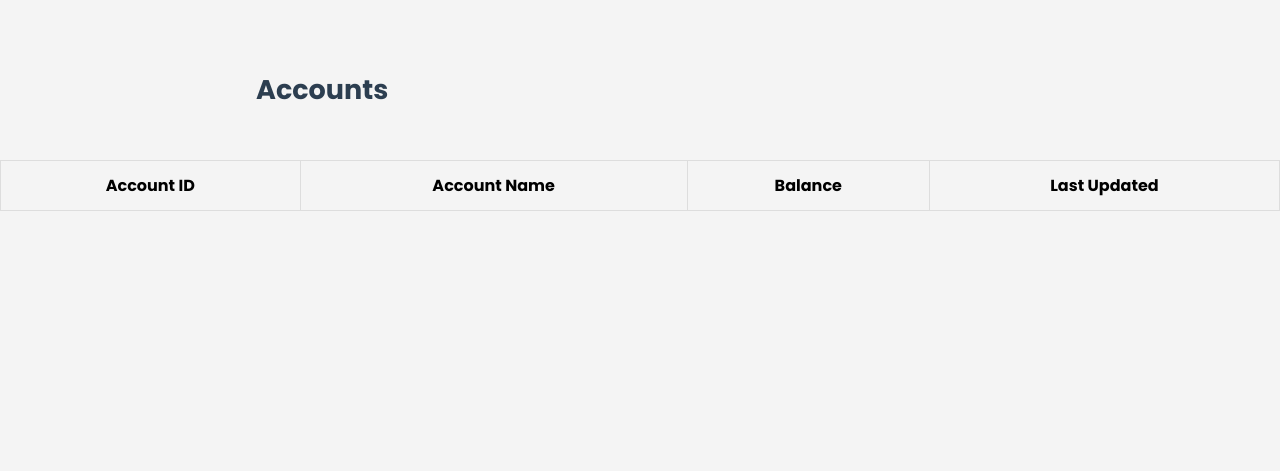
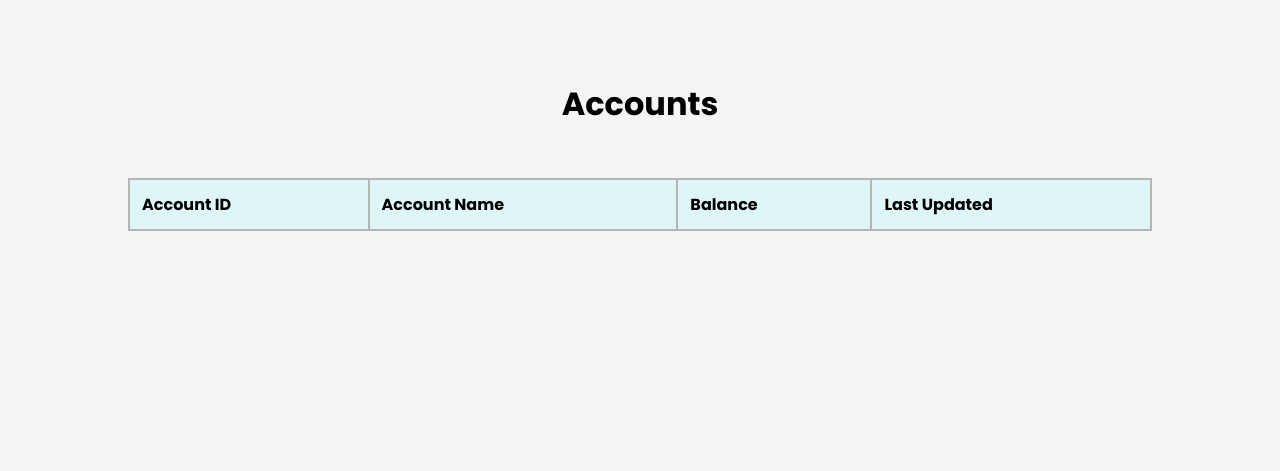
Before and after one commit to husainsaleh123/save_wise, a Django app: page /accounts/ in a window 1280 px wide. Shown: the part 87-558 px from the top of the page. Run offline with Django 5.2, Linux system fonts and the light colour scheme; lists and menus that the app fills with data are empty.

Commit message:
second model done, accounts done and styled with date and time format showing

```diff
--- a/main_app/static/css/accounts/account-index.css
+++ b/main_app/static/css/accounts/account-index.css
@@ -1,64 +1,33 @@
-.card-container {
-  padding: 0 40px;
-  display: flex;
-  justify-content: center;
-  flex-wrap: wrap;
+/* static/css/account-list.css */
+.page-header{
+  align-items: center;
+  text-align: center;
+  margin: 80px auto 50px;
 }
 
-.card {
-  width: 224px;
-  height: 224px;
-  margin: 10px;
-  border: solid 2px;
-  box-shadow: var(--card-box-shadow);
-  position: relative;
+/* Table styles */
+.account-table {
+  margin: 0px auto;
+  width: 80%;
+  border: 2px solid #b5b5b5;
+  border-collapse: collapse;
 }
 
-.card-bg {
-  opacity: 0.4;
-  position: absolute;
-  display: inline-flex;
-  top: 0;
-  left: 0;
-  width: 100%;
-  height: 100%;
+/* Table header styles */
+.account-table th {
+  text-align: left;
+  padding: 12px;
+  border: 2px solid #b5b5b5;
+  background-color: #def6f6; /* Optional: Add a background color */
 }
 
-.card-content {
-  padding: 15px;
-  height: 100%;
-  width: 100%;
-  display: flex;
-  align-items: flex-end;
-  justify-content: flex-end;
-  flex-direction: column;
+/* Table row styles */
+.account-table td {
+  padding: 12px;
+  border: 1.5px solid #b5b5b5;
 }
 
-.card > a {
-  position: absolute;
-  top: 0;
-  left: 0;
-  width: 100%;
-  height: 100%;
-  display: inline-block;
-  text-decoration: none;
-  color: var(--text-color);
+/* Optional: Add some hover effect for rows */
+.account-table tr:hover {
+  background-color: #f1f1f1;
 }
-
-.card h2 {
-  margin: 7px 0;
-  font-size: var(--font-xl);
-}
-
-.card p {
-  margin: 0;
-  font-size: var(--font-reg);
-}
-
-.page-header > img {
-  margin-left: 10px;
-}
-
-.page-header > img:first-of-type {
-  margin-left: 15px;
-}
--- a/main_app/templates/main_app/account_list.html
+++ b/main_app/templates/main_app/account_list.html
@@ -2,7 +2,7 @@
 {% load static %}
 
 {% block head %}
-  <link rel="stylesheet" href="{% static 'css/form.css' %}" />
+  <link rel="stylesheet" href="{% static 'css/accounts/account-index.css' %}" />
 {% endblock %}
 
 {% block content %}
@@ -11,25 +11,23 @@
 </div>
 
 <!-- Table displaying the account details dynamically -->
-<table class="account-table" style="width: 100%; border: 1px solid #ddd; border-collapse: collapse;">
+<table class="account-table">
   <thead>
     <tr>
-      <th style="padding: 12px; border: 1px solid #ddd;">Account ID</th>
-      <th style="padding: 12px; border: 1px solid #ddd;">Account Name</th>
-      <th style="padding: 12px; border: 1px solid #ddd;">Balance</th>
-      <th style="padding: 12px; border: 1px solid #ddd;">Last Updated</th>
+      <th>Account ID</th>
+      <th>Account Name</th>
+      <th>Balance</th>
+      <th>Last Updated</th>
     </tr>
   </thead>
   <tbody>
     <!-- Loop through the accounts and display each row -->
     {% for account in accounts %}
       <tr>
-        <td style="padding: 12px; border: 1px solid #ddd;">{{ account.id }}</td>
-        <td style="padding: 12px; border: 1px solid #ddd;">{{ account.name }}</td>
-        <td style="padding: 12px; border: 1px solid #ddd;">{{ account.balance }}</td>
-        <td style="padding: 12px; border: 1px solid #ddd;">
-          {{ account.last_updated|date:"Y-m-d" }} , {{ account.last_updated|time:"H:i:s" }}
-        </td>
+        <td>{{ account.id }}</td>
+        <td>{{ account.name }}</td>
+        <td>{{ account.balance }}</td>
+        <td>{{ account.last_updated|date:"Y-m-d" }} , {{ account.last_updated|time:"H:i:s" }}</td>
       </tr>
     {% endfor %}
   </tbody>
```
Also changed, not shown: media/goal_images/Status_CO7dH6d.png (added), media/goal_images/Status_WJd7lgt.png (added).
